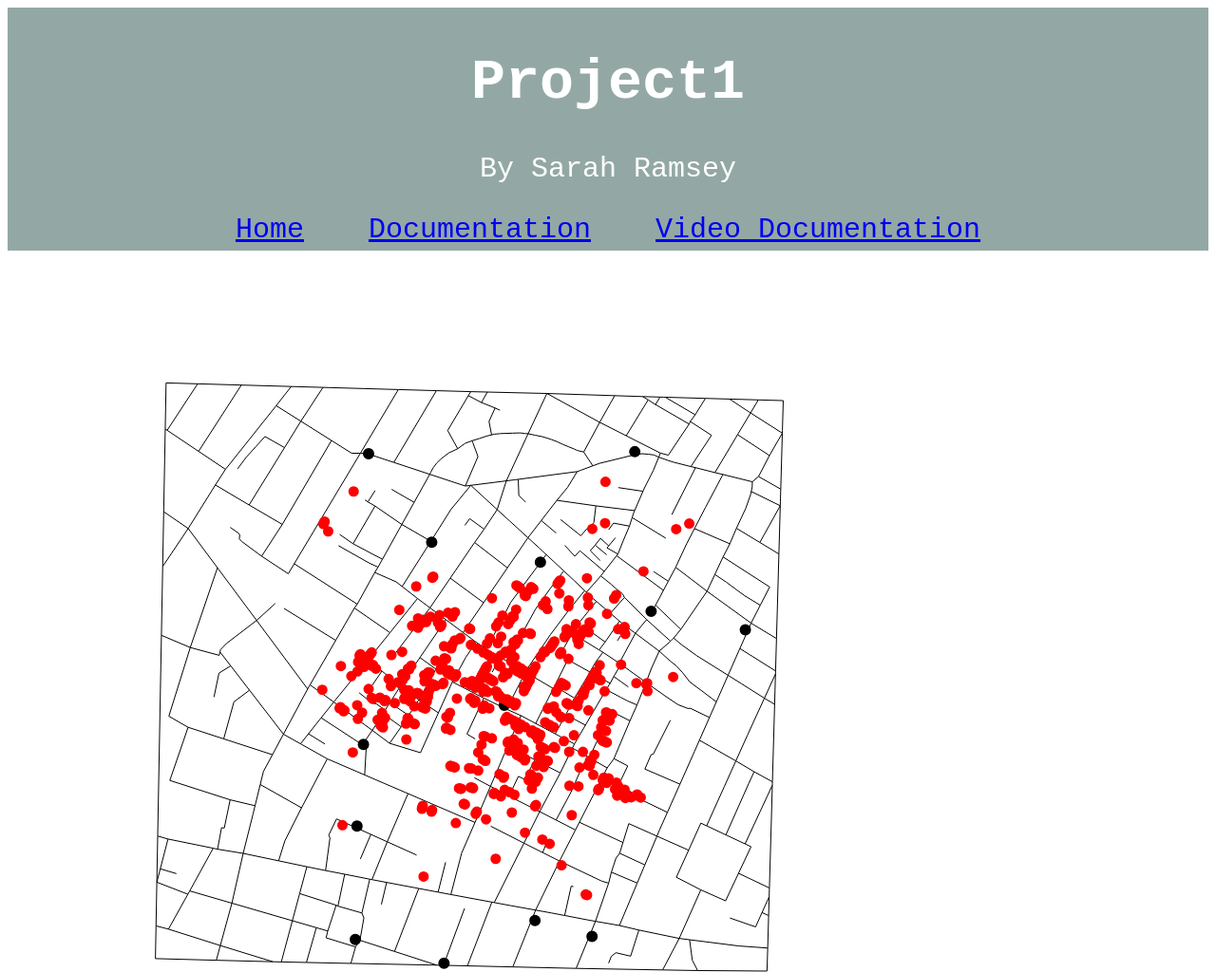
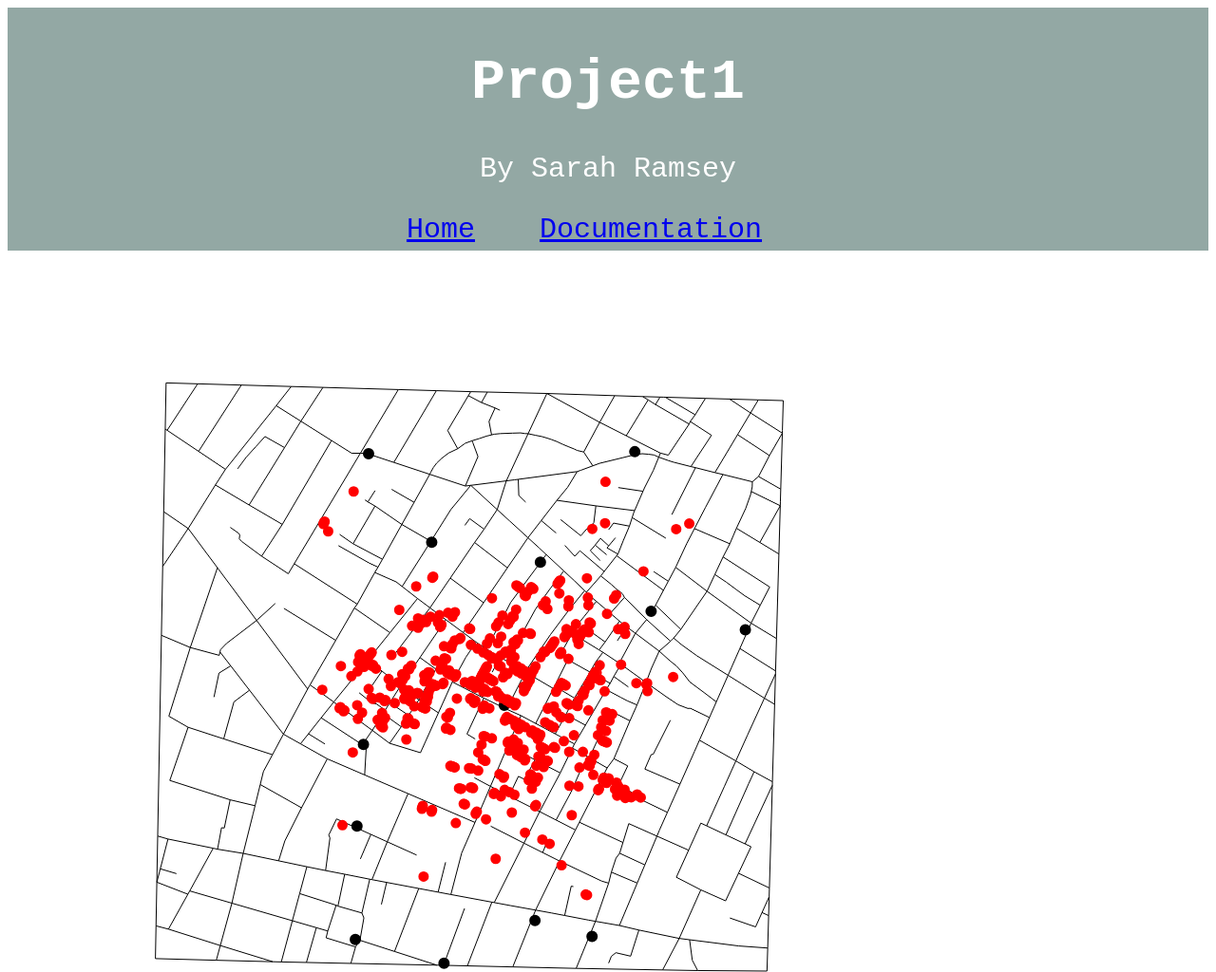
Before and after one commit to SarahRamsey/DV-P1, a plain HTML site: page ExtraChartPage.html in a window 1280 px wide. Shown: the top 1024 px of the page at 95% size. Drawn offline with nearby package versions, Linux system fonts and the light colour scheme.

Commit message:
Update ExtraChartPage.html

```diff
--- a/ExtraChartPage.html
+++ b/ExtraChartPage.html
@@ -14,7 +14,7 @@
                 <span></span>
                 <a href="Project1Doc.pdf">Documentation</a>
                 <span></span>
-                <a href="test.pdf">Video Documentation</a>
+
             </div>
             <div class = "wrapper">
                 <script type = "text/javascript" src="mapScript.js"> </script>
```
